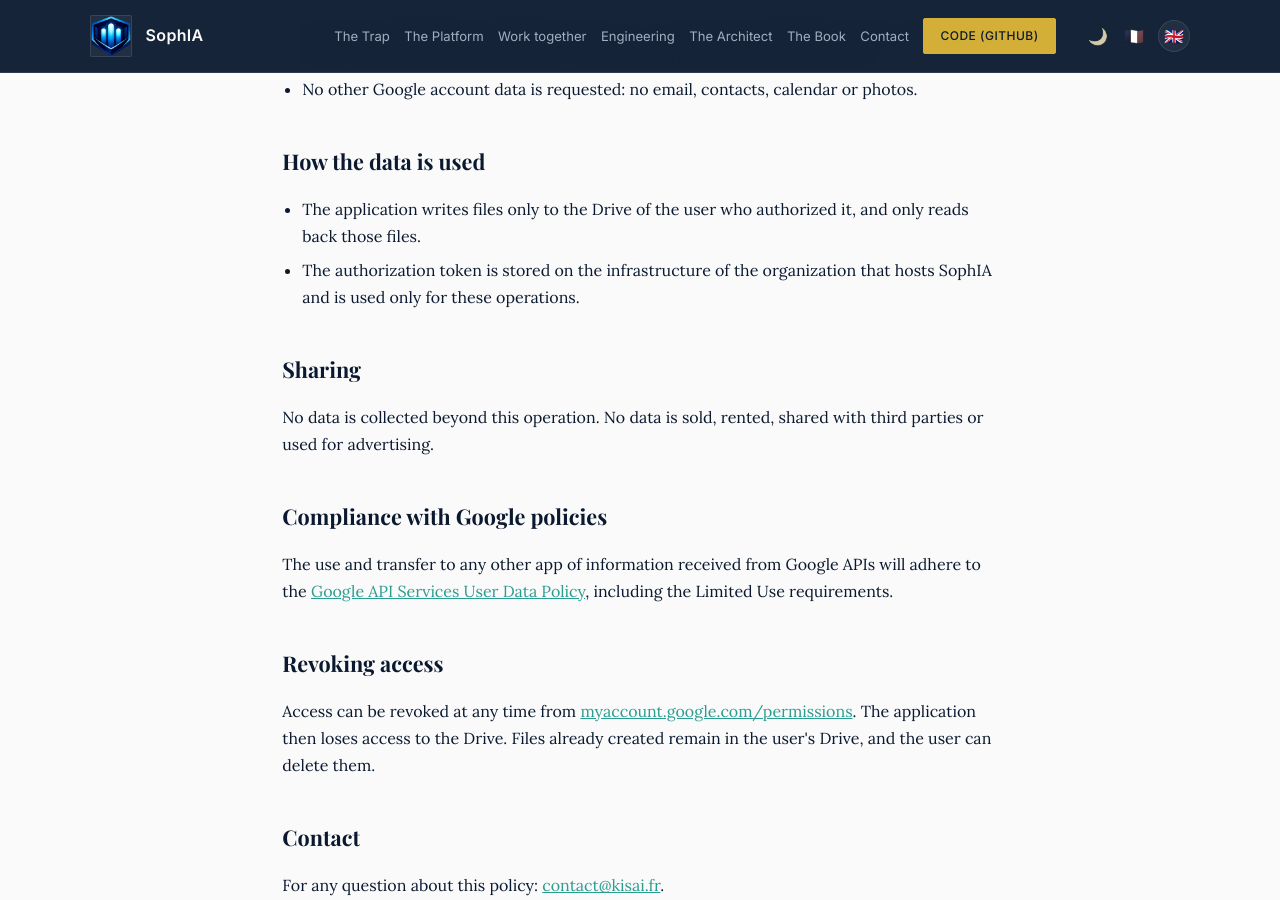
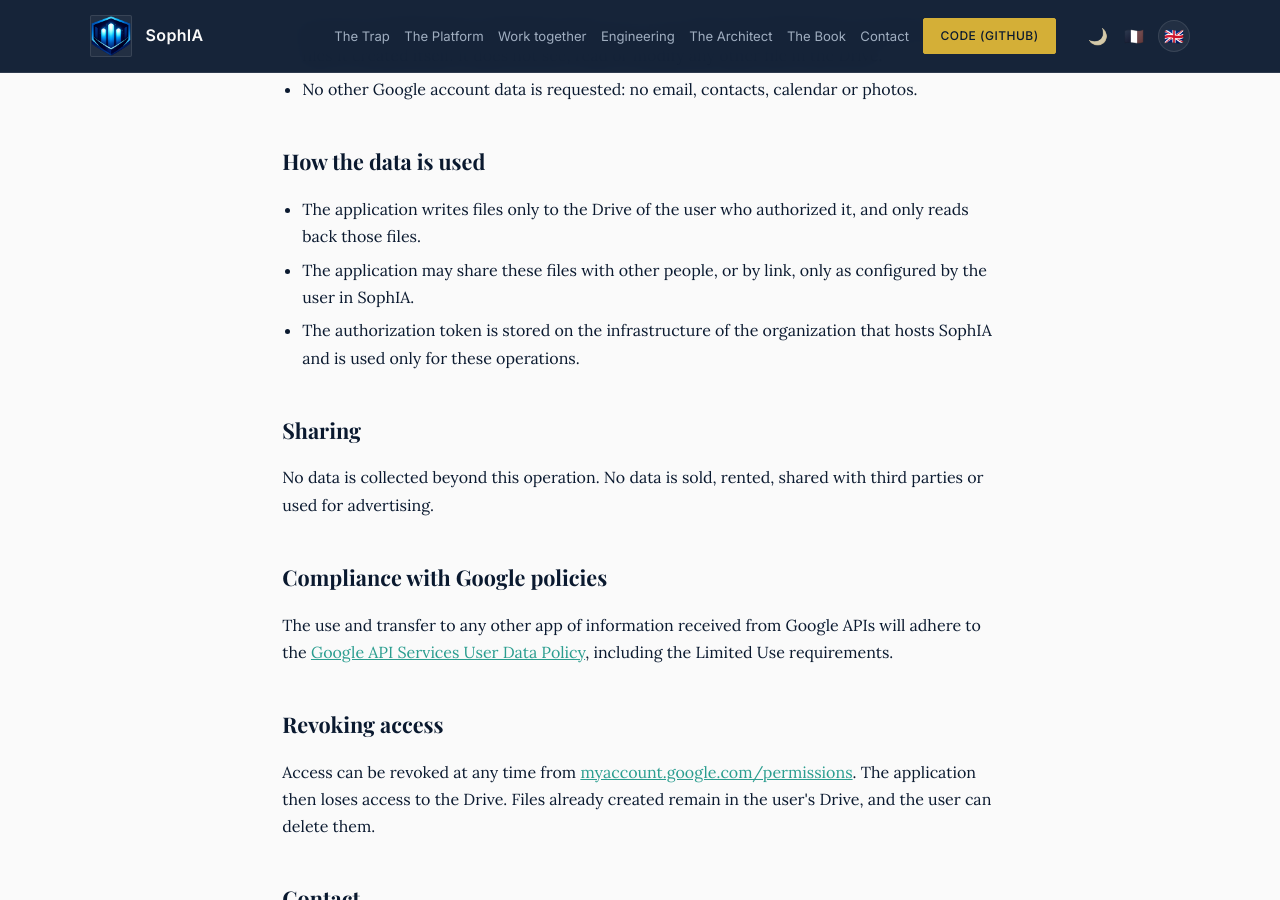
Before and after one commit to Kisai-DG-SLU/SophIA, a Jekyll site: the page built from privacy.html, in a window 1280 px wide and 900 px high, scrolled down 497 px. Built offline with Jekyll 4.4.1, drawn with Linux system fonts in a browser that asks for light colours.

Commit message:
Politique de confidentialité : partages décidés par l'utilisateur
Vraie aussi pour la copie de fichiers qui pose des partages (relecture du hub).

```diff
--- a/confidentialite.html
+++ b/confidentialite.html
@@ -24,6 +24,7 @@ custom_css: confidentialite
     <h2>Utilisation des données</h2>
     <ul>
       <li>L'application écrit des fichiers uniquement dans le Drive de l'utilisateur qui l'a autorisée, et ne relit que ces fichiers.</li>
+      <li>L'application peut partager ces fichiers avec d'autres personnes, ou par lien, uniquement selon les réglages de l'utilisateur dans SophIA.</li>
       <li>Le jeton d'autorisation est conservé sur l'infrastructure de l'organisation qui héberge SophIA et ne sert qu'à ces opérations.</li>
     </ul>
 
--- a/privacy.html
+++ b/privacy.html
@@ -24,6 +24,7 @@ custom_css: confidentialite
     <h2>How the data is used</h2>
     <ul>
       <li>The application writes files only to the Drive of the user who authorized it, and only reads back those files.</li>
+      <li>The application may share these files with other people, or by link, only as configured by the user in SophIA.</li>
       <li>The authorization token is stored on the infrastructure of the organization that hosts SophIA and is used only for these operations.</li>
     </ul>
 
```
